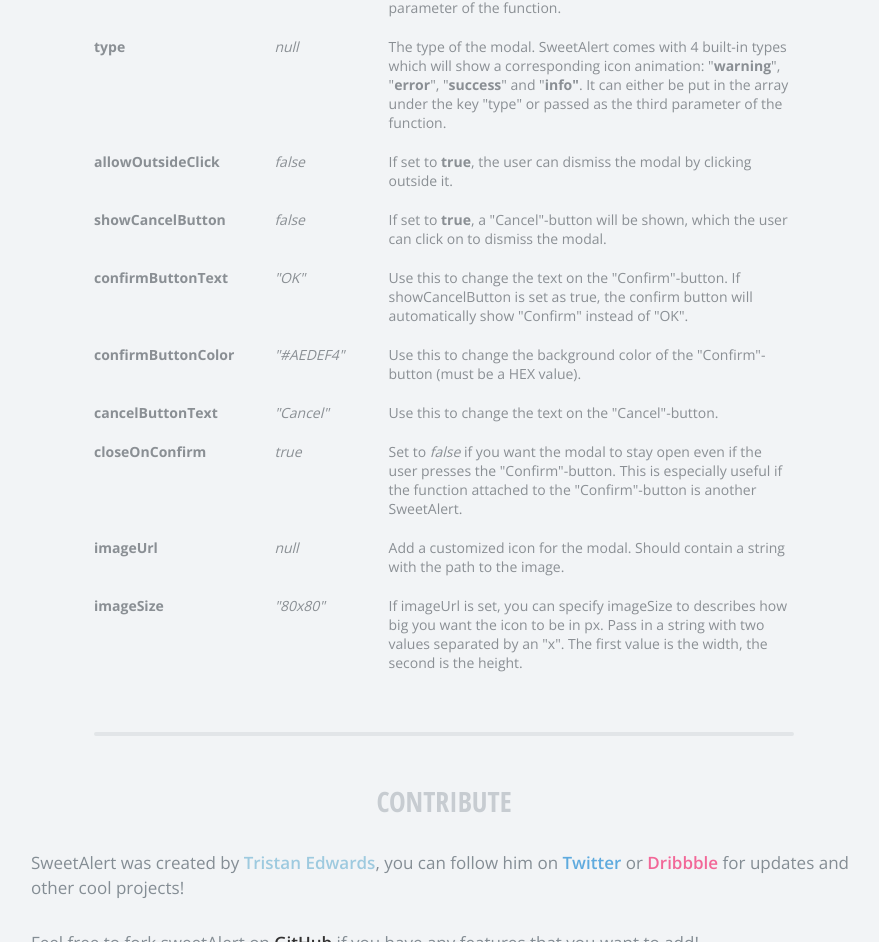
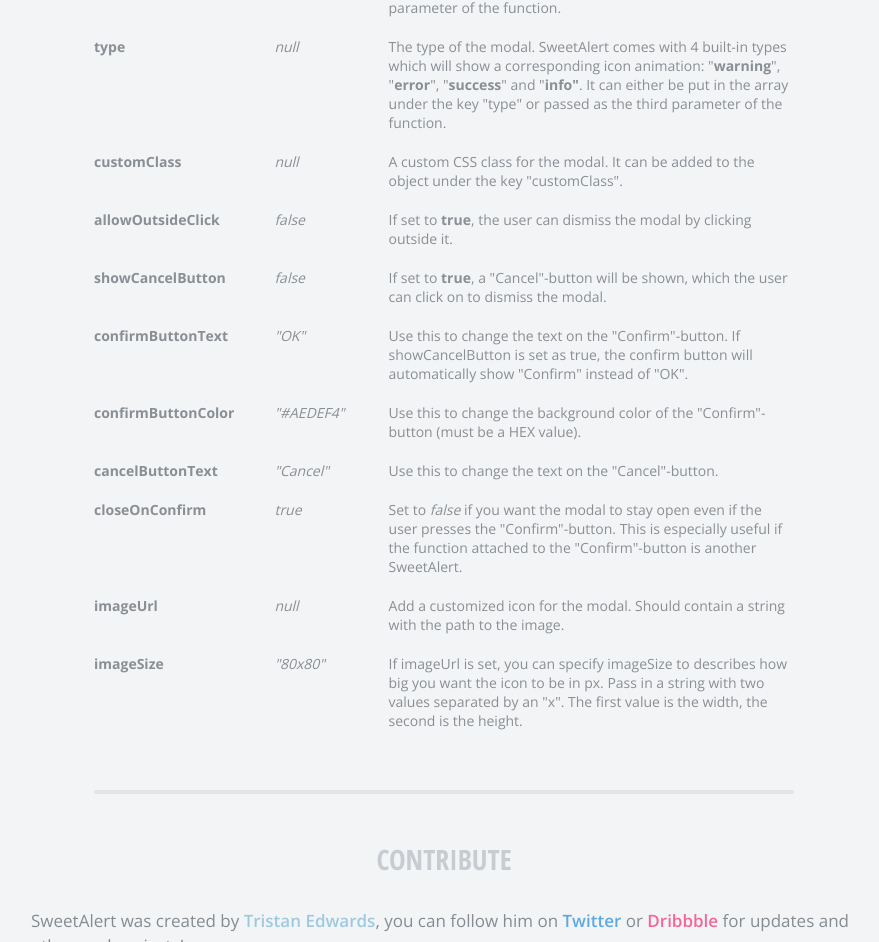
Before and after one commit to t4t5/sweetalert, a website: page example/index.html in a window 1280 px wide. Shown: the part 3191-4133 px from the top of the page, without its empty margins (196-1075 px from the left). Drawn offline with nearby package versions, Linux system fonts and the light colour scheme.

Commit message:
Updating config documentation

```diff
--- a/example/index.html
+++ b/example/index.html
@@ -181,6 +181,11 @@
 		<td>The type of the modal. SweetAlert comes with 4 built-in types which will show a corresponding icon animation: "<strong>warning</strong>", "<strong>error</strong>", "<strong>success</strong>" and "<strong>info"</strong>. It can either be put in the array under the key "type" or passed as the third parameter of the function.</td>
 	</tr>
 	<tr>
+		<td><b>customClass</b></td>
+		<td><i>null</i></td>
+		<td>A custom CSS class for the modal. It can be added to the object under the key "customClass".</td>
+	</tr>
+	<tr>
 		<td><b>allowOutsideClick</b></td>
 		<td><i>false</i></td>
 		<td>If set to <strong>true</strong>, the user can dismiss the modal by clicking outside it.</td>
```
